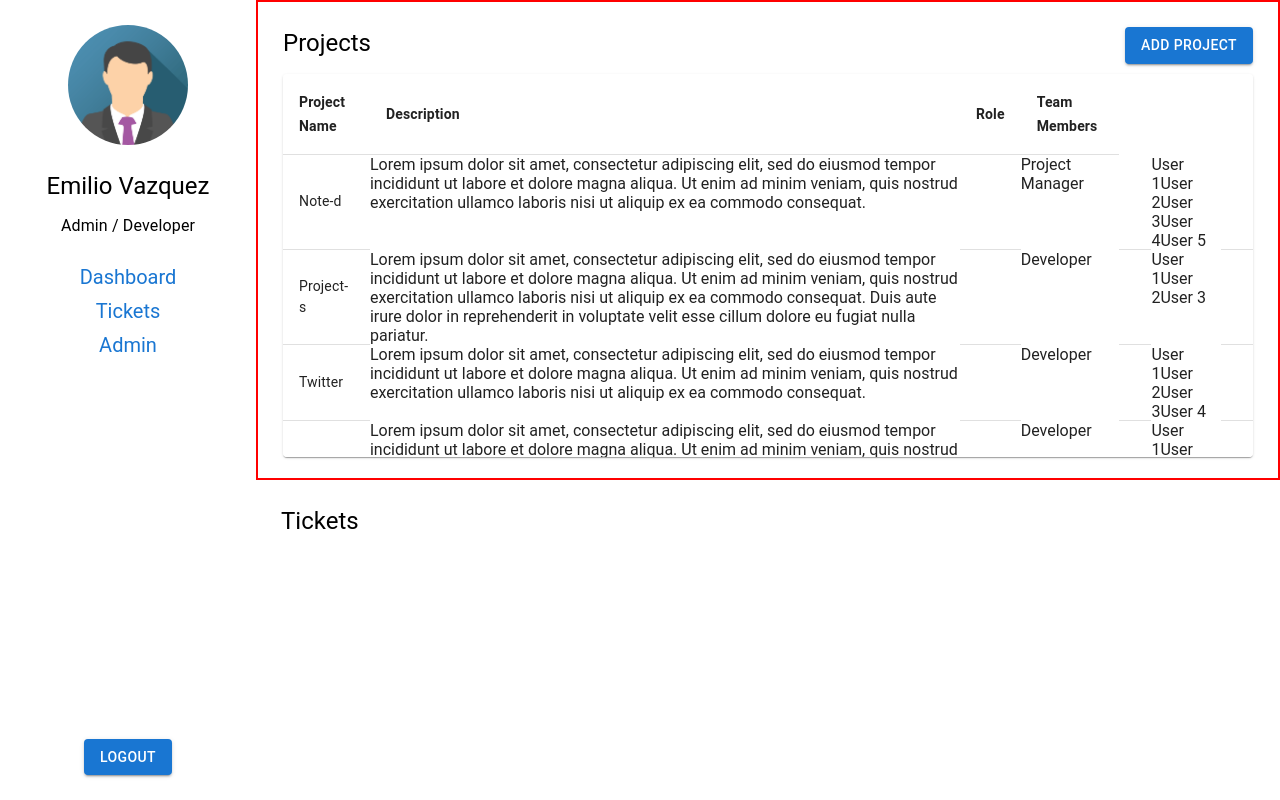
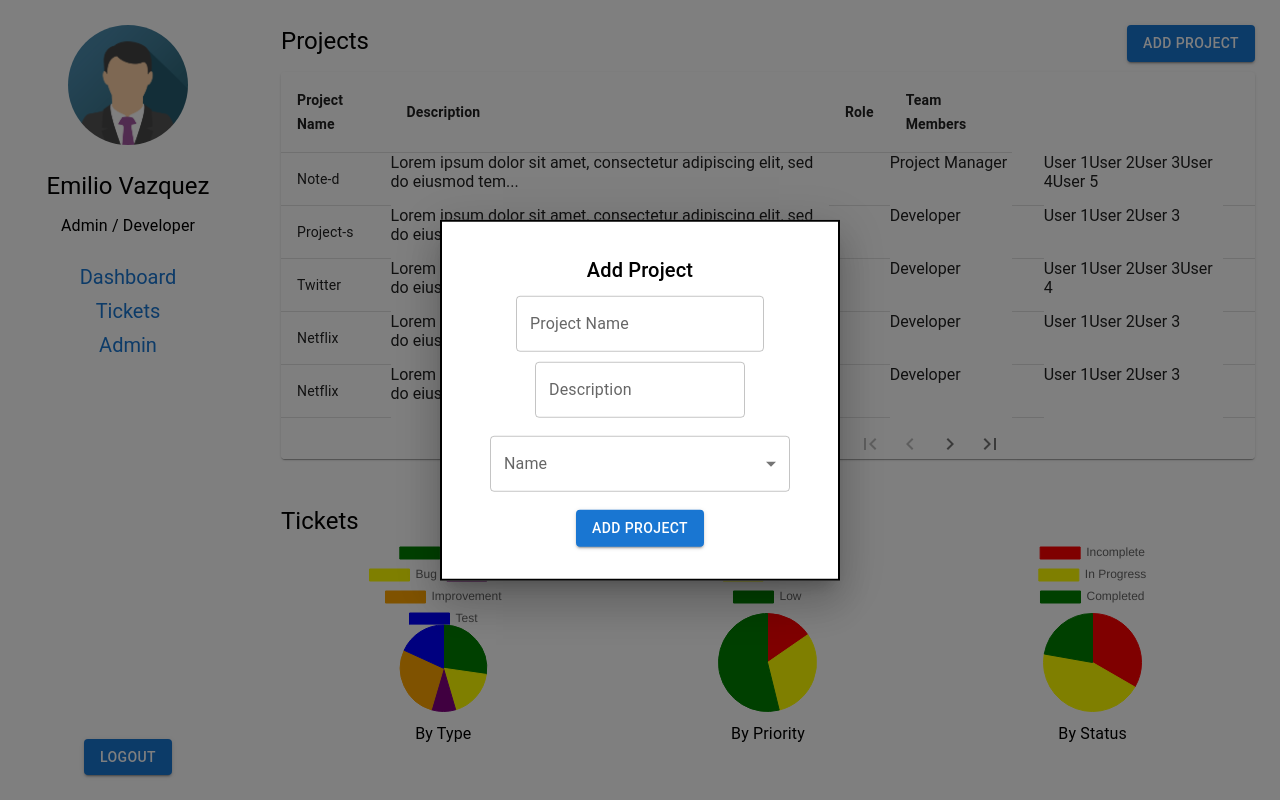
Before and after one commit to emilio-fv/Project-S, a React (Create React App) app in the folder client/: page / in a window 1280 px wide. Both pictures are taken after a click on the button "ADD PROJECT". Built offline with nearby package versions, Linux system fonts and the light colour scheme.

Commit message:
add new project form

```diff
--- a/client/package.json
+++ b/client/package.json
@@ -10,7 +10,9 @@
     "@testing-library/jest-dom": "^5.16.5",
     "@testing-library/react": "^13.4.0",
     "@testing-library/user-event": "^13.5.0",
+    "chart.js": "^4.2.0",
     "react": "^18.2.0",
+    "react-chartjs-2": "^5.2.0",
     "react-dom": "^18.2.0",
     "react-router-dom": "^6.6.2",
     "react-scripts": "5.0.1",
--- a/client/src/components/ProjectsTable.jsx
+++ b/client/src/components/ProjectsTable.jsx
@@ -88,7 +88,7 @@ const tableHeaders = [
 	"Team Members"
 ]
 
-// CREATE SAMPLE DATA
+// Sample Table Data
 function createProject(name, description, role, team) {
     return { name, description, role, team }
 }
@@ -140,7 +140,7 @@ const ProjectsTable = (props) => {
                             <TableCell>
                                 {row.name}
                             </TableCell>
-                                {row.description}
+                                {row.description.substring(0,75)}...
                             <TableCell>
                             </TableCell>
                                 {row.role}
--- a/client/src/components/TicketOverviewDisplay.jsx
+++ b/client/src/components/TicketOverviewDisplay.jsx
@@ -1,12 +1,87 @@
 import React from 'react';
 import Typography from '@mui/material/Typography';
 import Box from '@mui/material/Box';
+import PieChart from './PieChart';
+
+// Sample Cart Data
+const typeChartData ={
+    labels: ['Feature', 'Bug', 'Task', 'Improvement', 'Test'],
+    datasets: [
+        {
+            label: "# of Tickets",
+            data: [3,2,1,3,2],
+            backgroundColor: [
+                'green',
+                'yellow',
+                'purple',
+                'orange',
+                'blue'
+            ],
+            borderColor: [
+                'green',
+                'yellow',
+                'purple',
+                'orange',
+                'blue'
+            ],
+            borderWidth: 1
+        }
+    ]
+}
+
+const priorityChartData = {
+    labels: ['High', 'Medium', 'Low'],
+    datasets: [
+        {
+            label: '# of Tickets',
+            data: [2,4,7],
+            backgroundColor: [
+                'red',
+                'yellow',
+                'green'
+            ],
+            borderColor: [
+                'red',
+                'yellow',
+                'green'
+            ],
+            borderWidth: 1
+        }
+    ]
+}
+
+const statusChartData ={
+    labels: ['Incomplete', 'In Progress', 'Completed'],
+    datasets: [
+        {
+            label: "# of Tickets",
+            data: [3,4,2],
+            backgroundColor: [
+                'red',
+                'yellow',
+                'green'
+            ],
+            borderColor: [
+                'red',
+                'yellow',
+                'green'
+
+            ],
+            borderWidth: 1
+        }
+    ]
+}
 
 const TicketOverviewDisplay = (props) => {
     return (
         <>
             <Box sx={{ maxHeight: '40%', flex: 2, padding: '25px' }}>
                 <Typography variant='h5' component="h2">Tickets</Typography>
+                <Box sx={{ display: 'flex', justifyContent: 'space-around' }}>
+                    <PieChart chartName={"By Type"} data={typeChartData}/>
+                    <PieChart chartName={"By Priority"} data={priorityChartData}/>
+                    <PieChart chartName={"By Status"} data={statusChartData}/>
+                </Box>
             </Box>
         </>
     )
--- a/client/src/components/mainDisplay.jsx
+++ b/client/src/components/mainDisplay.jsx
@@ -4,20 +4,16 @@ import Box from '@mui/material/Box';
 import StyledButton from './StyledButton';
 
 const MainDisplay = (props) => {
-    console.log(props.tableHeaders);
-
     return (
-        <>
-            <Box sx={{ maxHeight: '60%', flex: 3, padding: '25px', border: '2px solid red' }}>
+        <Box sx={{ maxHeight: '60%', flex: 3, padding: '25px' }}>
             <Box sx={{ display: 'flex', justifyContent: 'space-between', marginBottom: '10px' }}>
                 <Typography variant='h5' component="h2">{ props.displayTitle }</Typography>
-                    <StyledButton text={ props.buttonText } />
+                <StyledButton clickAction={ props.clickAction } text={ props.buttonText } />
             </Box>
             {
                 props.displayTable
             }
         </Box>
-        </>
     )
 }
 
--- a/client/src/components/styledButton.jsx
+++ b/client/src/components/styledButton.jsx
@@ -3,7 +3,7 @@ import Button from '@mui/material/Button';
 
 const StyledButton = (props) => {
     return (
-        <Button variant='contained'>{ props.text }</Button>
+        <Button onClick={props.clickAction} variant='contained'>{ props.text }</Button>
     )
 }
 
--- a/client/src/views/dashboard.jsx
+++ b/client/src/views/dashboard.jsx
@@ -4,18 +4,132 @@ import MainDisplay from '../components/MainDisplay';
 import TicketOverviewDisplay from '../components/TicketOverviewDisplay';
 import ProjectsTable from '../components/ProjectsTable';
 import Box from '@mui/material/Box';
+import Modal from '@mui/material/Modal';
+import Typography from '@mui/material/Typography';
+import TextField from '@mui/material/TextField';
+import MenuItem from '@mui/material/MenuItem';
+import FormControl from '@mui/material/FormControl';
+import Select from '@mui/material/Select';
+import InputLabel from '@mui/material/InputLabel';
+import OutlinedInput from '@mui/material/OutlinedInput';
+import StyledButton from '../components/StyledButton';
+import { useState } from 'react';
+import { useTheme } from '@mui/material/styles';
+
+const ITEM_HEIGHT = 48;
+const ITEM_PADDING_TOP = 8;
+const MenuProps = {
+  PaperProps: {
+    style: {
+      maxHeight: ITEM_HEIGHT * 4.5 + ITEM_PADDING_TOP,
+      width: 250,
+    },
+  },
+};
+
+// Sample Team Members Data
+const sampleNames = [
+    'Oliver Hansen',
+    'Van Henry',
+    'April Tucker',
+    'Ralph Hubbard',
+    'Omar Alexander',
+    'Carlos Abbott',
+    'Miriam Wagner',
+    'Bradley Wilkerson',
+    'Virginia Andrews',
+    'Kelly Snyder',
+  ];
+
+function getStyles(name, personName, theme) {
+    return {
+        fontWeight:
+        personName.indexOf(name) === -1
+            ? theme.typography.fontWeightRegular
+            : theme.typography.fontWeightMedium,
+    };
+}
+
+const modalStyle = {
+    position: 'absolute',
+    top: '50%',
+    left: '50%',
+    transform: 'translate(-50%, -50%)',
+    width: 400,
+    bgcolor: 'background.paper',
+    border: '2px solid #000',
+    boxShadow: 24,
+    p: 4,
+};
 
 const Dashboard = (props) => {
+    const theme = useTheme();
+    const [personName, setPersonName] = useState([]);
+    const [open, setOpen] = useState(false);
+    const handleOpen = () => setOpen(true);
+    const handleClose = () => setOpen(false);
+
+    const handleChange = (event) => {
+        const {
+          target: { value },
+        } = event;
+        setPersonName(
+          typeof value === 'string' ? value.split(',') : value,
+        );
+      };
+
+    const handleSubmit = (event) => {
+        console.log("TODO handle submit new project form");
+        handleClose();
+    }
+
     return(
         <>
             <Box sx={{ width: '100%',  height: '100vh', maxHeight: '100vh', display: 'flex' }}>
                 <Sidebar />
                 <Box sx={{ flex: 4, display: 'flex', flexDirection: 'column' }}>
-					{/* displayTable={<ProjectsTable />}  */}
-					<MainDisplay displayTitle={"Projects"} buttonText={"Add Project"} displayTable={< ProjectsTable />}/>
+                    <MainDisplay displayTitle={"Projects"} buttonText={"Add Project"} clickAction={handleOpen} displayTable={<ProjectsTable />}/>
                     <TicketOverviewDisplay />
                 </Box>
             </Box>
+            <Modal
+                open={open}
+                onClose={handleClose}
+                aria-labelledby="add project form"
+            >
+                <Box sx={modalStyle}>
+                    <Typography id="modal-modal-title" variant="h6" component="h2" textAlign="center" sx={{ marginBottom: '10px' }}>
+                        Add Project
+                    </Typography>
+                    <Box sx={{ display: 'flex', justifyContent: 'center', alignItems: 'center', flexDirection: 'column', gap: '10px' }}>
+                        <TextField id="" label="Project Name" variant="outlined" />
+                        <TextField id="" label="Description" variant="outlined" multiline/>
+                        <FormControl sx={{ m: 1, width: 300 }}>
+                            <InputLabel id="demo-multiple-name-label">Name</InputLabel>
+                            <Select
+                                labelId="demo-multiple-name-label"
+                                id="demo-multiple-name"
+                                multiple
+                                value={personName}
+                                onChange={handleChange}
+                                input={<OutlinedInput label="Name" />}
+                                MenuProps={MenuProps}
+                                >
+                                {sampleNames.map((name) => (
+                                    <MenuItem
+                                    key={name}
+                                    value={name}
+                                    style={getStyles(name, personName, theme)}
+                                    >
+                                    {name}
+                                    </MenuItem>
+                                ))}
+                            </Select>
+                        </FormControl>
+                        <StyledButton clickAction={handleSubmit} text={"Add Project"}/>
+                    </Box>
+                </Box>
+            </Modal>
         </>
     )
 }
```
Also changed, not shown: 1 other file (tests, documents, lock files or other folders). Lines whose indentation alone changed are shown as unchanged.
